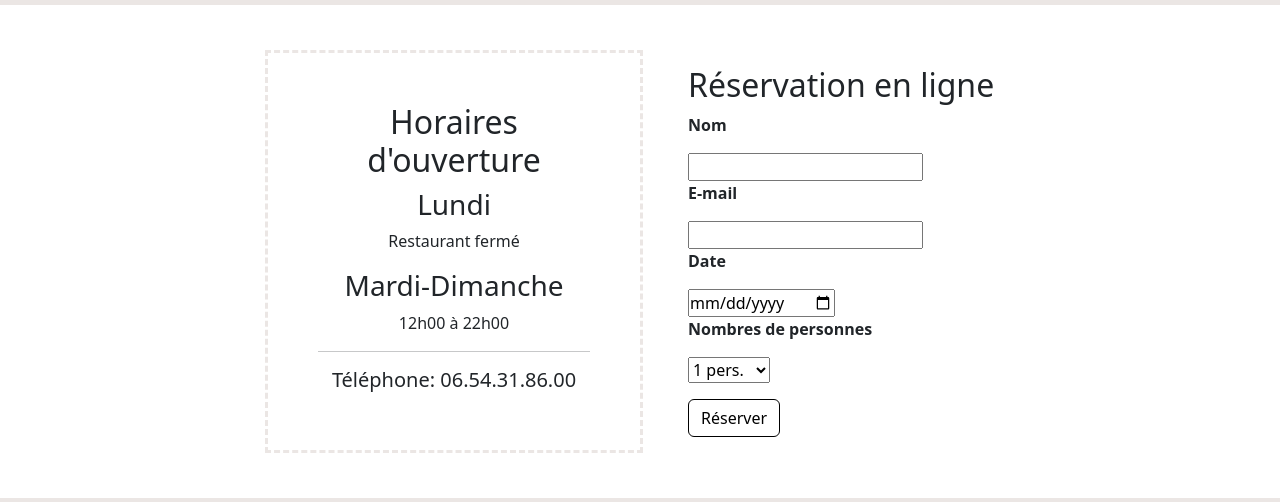
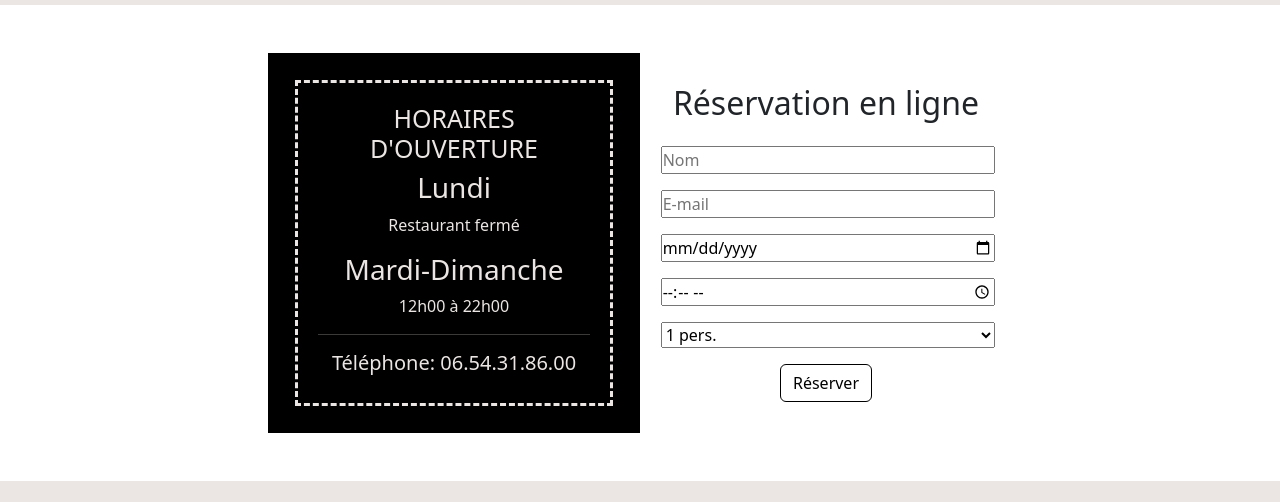
Before and after one commit to jeremyT69/cuisine-en-ville, a plain HTML site: page reservation.html in a window 1280 px wide. Shown: the part 193-695 px from the top of the page. Drawn offline with nearby package versions, Linux system fonts and the light colour scheme.

Commit message:
Modif page reservation hmtl/css

```diff
--- a/css/style.css
+++ b/css/style.css
@@ -92,6 +92,17 @@ footer li {
 /*css de la page réservation*/
 
 .container-time {
+  background-color: #000;
+  color: #EBE6E4;
   padding: 50px;
   outline: 3px dashed #EBE6E4;
+  outline-offset: -30px;
 }
+
+.title-open{
+  font-size: 25px;
+  text-transform: uppercase;
+}
+ input, select{
+  width: 90%;
+ }
--- a/reservation.html
+++ b/reservation.html
@@ -60,28 +60,33 @@
       <h5 class="title-phone">Téléphone: 06.54.31.86.00</h5>
     </div>
 
-    <div class="container-form ps-5 col-lg-4">
+    <div class="container-form text-center col-lg-4">
       <form action="#">
-        <h2 class="title-reservation">Réservation en ligne</h2>
+        <h2 class="title-reservation pb-3">Réservation en ligne</h2>
 
-        <div class="form-field fw-bold">
-          <p>Nom</p>
-          <input type="text">
-        </div>
-
-        <div class="form-field fw-bold">
-          <p>E-mail</p>
-          <input type="text">
-        </div>
-
-        <div class="form-field fw-bold">
-          <p>Date</p>
-          <input type="date">
+        <div class="form-field fw-bold pb-3 w-100">
+          <label for="firstname"></label>
+          <input type="text" name="Nom" placeholder="Nom" id="firstname">
         </div>
 
         <div class="form-field fw-bold pb-3">
-          <p>Nombres de personnes</p>
-          <select name="select" id="#">
+          <label for="email-input"></label>
+          <input type="text" name="email" placeholder="E-mail" id="email-input">
+        </div>
+
+        <div class="form-field fw-bold pb-3">
+          <label for="date-input"></label>
+          <input type="date" name="Date" id="date-input">
+        </div>
+
+        <div class="form-field fw-bold pb-3">
+          <label for="time-input"></label>
+          <input type="time" name="time" id="time-input">
+        </div>
+
+        <div class="form-field fw-bold pb-3">
+          <label for="select-input"></label>
+          <select name="select" id="select-input">
             <option value="1">1 pers.</option>
             <option value="2">2 pers.</option>
             <option value="3">3 pers.</option>
```
